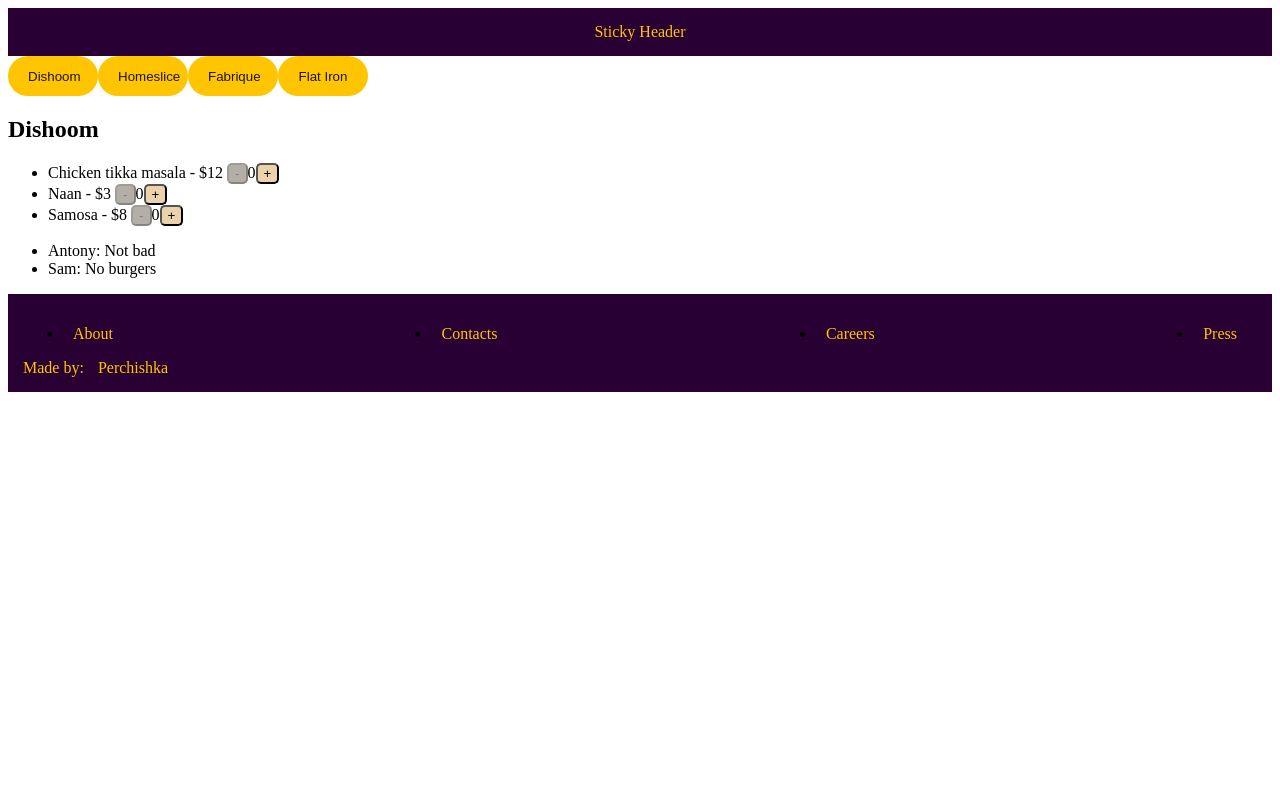
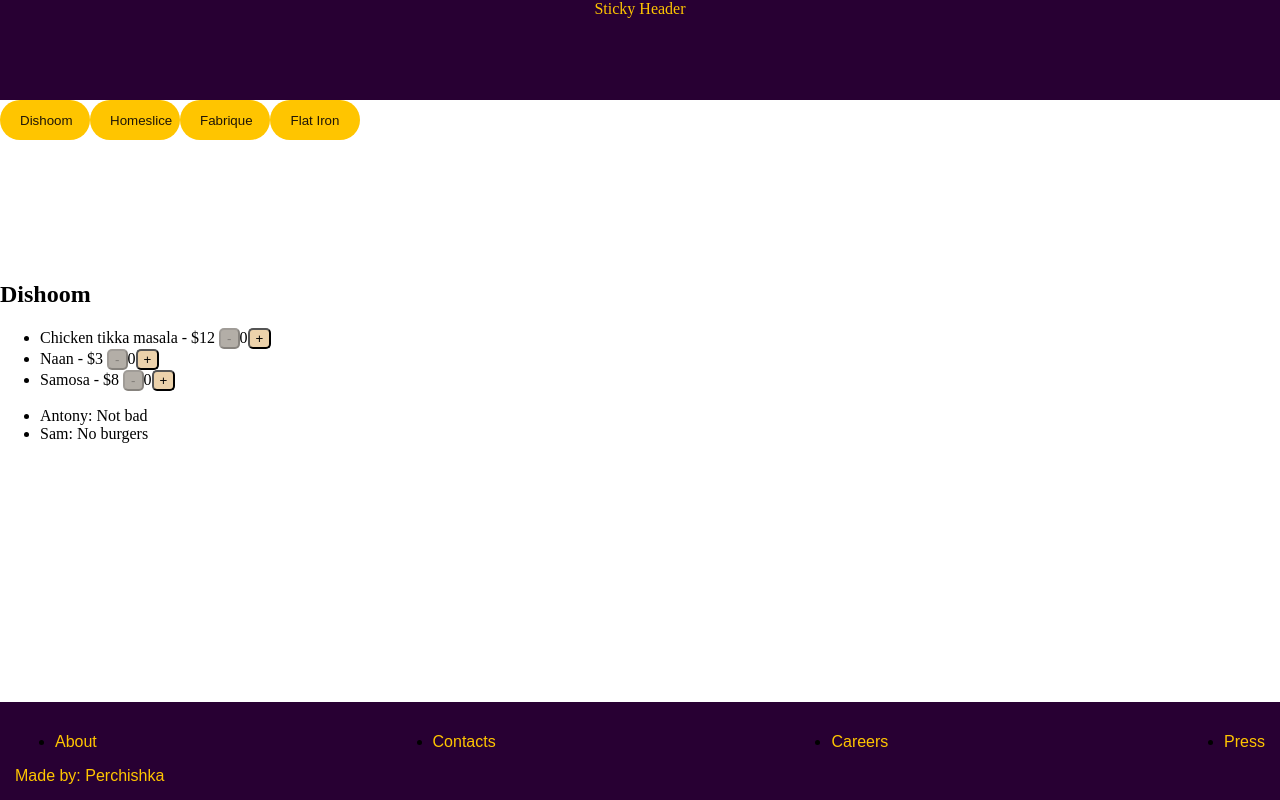
Before and after one commit to Perchishka/React_20230914, a React (Vite) app in the folder react_20230914/: page / in a window 1280 px wide. Built offline with nearby package versions, Linux system fonts and the light colour scheme.

Commit message:
changes after review

```diff
--- a/react_20230914/src/components/Footer/component.jsx
+++ b/react_20230914/src/components/Footer/component.jsx
@@ -1,12 +1,13 @@
 import React from "react";
+import classNames from "classnames";
 import styles from "./styles.module.css";
 import { Link } from "../BaseComponents/Link/link";
 import FooterLink from "../FooterLink/styles.module.css";
 
-export const Footer = ({ links }) => {
+export const Footer = ({ links, className }) => {
   const madeBy = { name: "Perchishka", path: "https://github.com/Perchishka" };
   return (
-    <div className={styles.footer}>
+    <div className={classNames(styles.footer, className)}>
       <ul className={styles.linkList}>
         {links.map((link) => (
           <li key={link.id}>
--- a/react_20230914/src/components/Footer/styles.module.css
+++ b/react_20230914/src/components/Footer/styles.module.css
@@ -20,4 +20,5 @@
 
 .madeBy {
     color: #ffc500;
+    font-family: sans-serif;
 }
--- a/react_20230914/src/components/FooterLink/styles.module.css
+++ b/react_20230914/src/components/FooterLink/styles.module.css
@@ -1,5 +1,3 @@
 .footer_link{
-    flex-wrap: wrap;
-    margin-right: 10px;
-    padding: 10px;
+    font-family: sans-serif;
 }
--- a/react_20230914/src/components/Header/component.jsx
+++ b/react_20230914/src/components/Header/component.jsx
@@ -1,14 +1,18 @@
 import React from "react";
-import styles from "./styles.module.css"
+import classNames from "classnames";
+import styles from "./styles.module.css";
 import { Link } from "../BaseComponents/Link/link";
 
-export const Header = () => {
-  const madeBy = {name:"Sticky Header", path:"https://www.w3schools.com/howto/howto_js_sticky_header.asp"};
-    return (
-        <div className = {styles.header}>
-            <div className="devs">
-              <Link link ={madeBy}></Link>
-          </div>
-        </div>
-    )
-  }
+export const Header = ({ className }) => {
+  const madeBy = {
+    name: "Sticky Header",
+    path: "https://www.w3schools.com/howto/howto_js_sticky_header.asp",
+  };
+  return (
+    <div className={classNames(styles.header, className)}>
+      <div className="devs">
+        <Link link={madeBy}></Link>
+      </div>
+    </div>
+  );
+};
--- a/react_20230914/src/components/Header/styles.module.css
+++ b/react_20230914/src/components/Header/styles.module.css
@@ -1,7 +1,5 @@
 .header {
-    position: sticky;
     display: flex;
     background-color: #280033;
     justify-content: center;
-    padding: 15px;
 }
--- a/react_20230914/src/main.jsx
+++ b/react_20230914/src/main.jsx
@@ -1,9 +1,10 @@
 import React from "react";
 import ReactDOM from "react-dom/client";
 import { MainPage } from "./pages/Main/component";
+import "./styles.css";
 
 ReactDOM.createRoot(document.getElementById("root")).render(
-  <div>
+  <div >
     <MainPage />
   </div>
 );
--- a/react_20230914/src/pages/Main/component.jsx
+++ b/react_20230914/src/pages/Main/component.jsx
@@ -3,7 +3,7 @@
 import { Restaurant } from "../../components/Restaurant/component";
 import { useState } from "react";
 import { RestaurantTabs } from "../../components/RestauurantTabs/component";
-import "./index.css"
+import styles from "./styles.module.css";
 import { Footer } from "../../components/Footer/component";
 import { Header } from "../../components/Header/component";
 import { links } from "../../constants/footer";
@@ -16,14 +16,14 @@
   }
 
   return (
-    <div>
-      <Header />
+    <div className={styles.root}>
+      <Header className={styles.header} />
       <RestaurantTabs
-      restaurants={restaurants}
-      onTabClick={setRestaurantIndex}
-    />
+        restaurants={restaurants}
+        onTabClick={setRestaurantIndex}
+      />
       <Restaurant restaurant={restaurants[restaurantIndex]}></Restaurant>
-      <Footer links = {links}></Footer>
+      <Footer className={styles.footer} links={links}></Footer>
     </div>
   );
 };
--- /dev/null
+++ b/react_20230914/src/pages/Main/styles.module.css
@@ -0,0 +1,15 @@
+.header{
+    position: sticky;
+    top: 0;
+    grid-row: 1/2;
+}
+
+.root{
+    display: grid;
+    height: 100vh;
+    grid-template-rows: 100px auto auto
+}
+
+.footer{
+ margin-top: auto
+}
--- /dev/null
+++ b/react_20230914/src/styles.css
@@ -0,0 +1,9 @@
+html, body {
+    margin: 0;
+
+}
+
+html, body, #root {
+    height: 100%;
+    width: auto;
+}
```
Also changed, not shown: react_20230914/src/components/FooterLink/component.jsx (+4 -3 lines), react_20230914/src/pages/Main/index.css (deleted).
